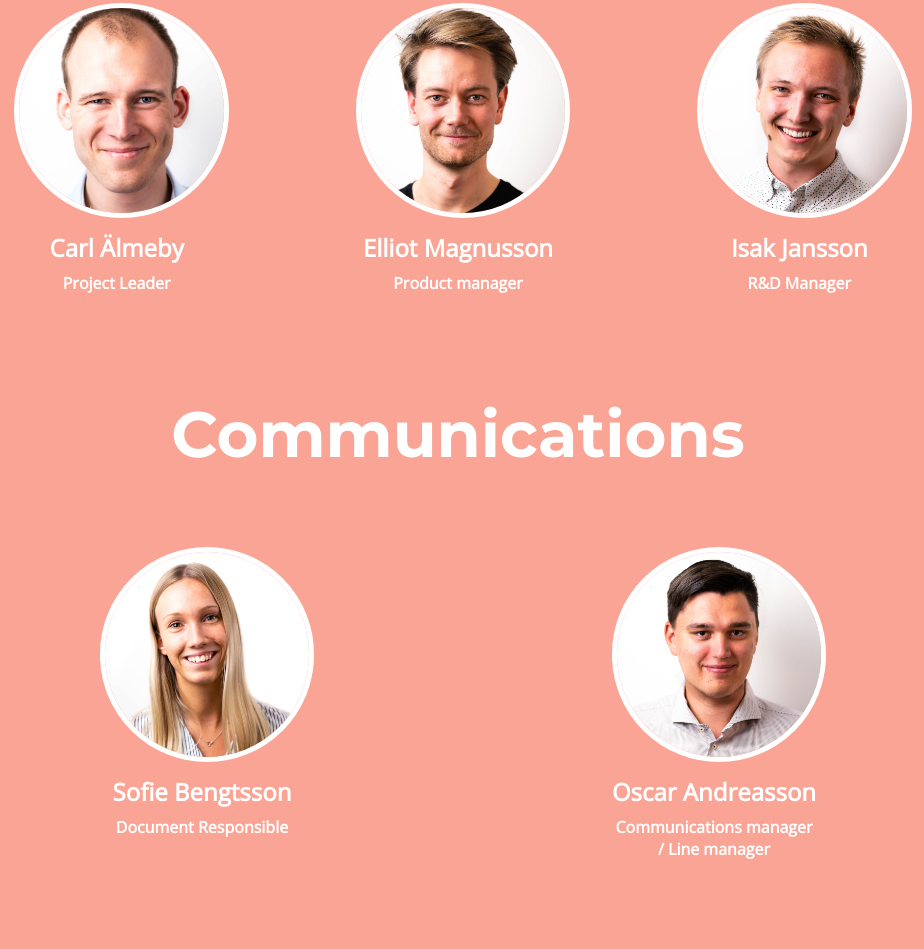
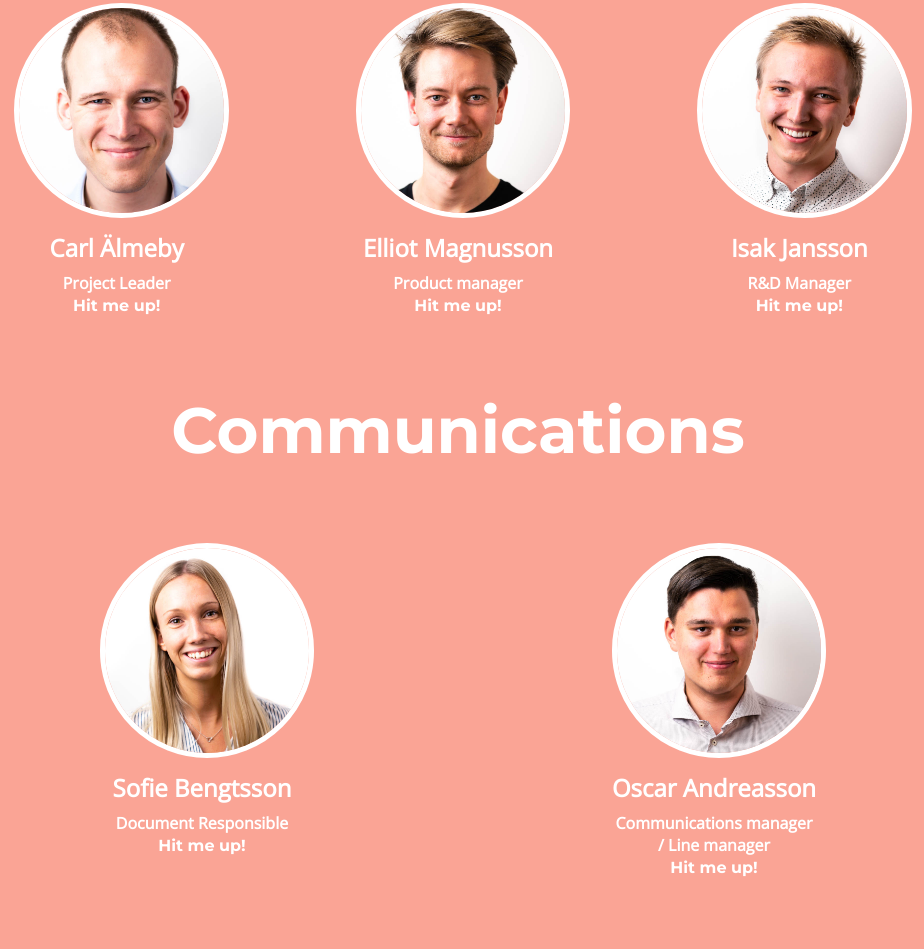
Before and after one commit to pumpumba/pumpumba, a React app: page / in a window 1280 px wide. Shown: the part 3149-4098 px from the top of the page, without its empty margins (182-1106 px from the left). Built offline with nearby package versions, Linux system fonts and the light colour scheme.

Commit message:
mail included in company people

```diff
--- a/src/components/CompanyInfoWrapper.js
+++ b/src/components/CompanyInfoWrapper.js
@@ -9,20 +9,23 @@ class CompanyInfoWrapper extends React.Component {
         const managmentDetails = [
             {
                 name: 'Carl Älmeby',
-                title: 'Project Leader'
+                title: 'Project Leader',
+                mail: 'caral113@student.liu.se'
             },
             {
                 name: 'Elliot Magnusson',
-                title: 'Product manager'
+                title: 'Product manager',
+                mail: 'ellma121@student.liu.se'
             },
             {
                 name: 'Isak Jansson',
-                title: 'R&D Manager'
+                title: 'R&D Manager',
+                mail: 'isaja339@student.liu.se'
             }
         ]
 
         const managmentImages = managmentDetails.map(person => {
-            return <EmployeeImage name={person.name} title={person.title} image={require(`../../images/${person.name.replace(/ /g, '')}.jpg`)} />
+            return <EmployeeImage name={person.name} title={person.title} mail={person.mail} image={require(`../../images/${person.name.replace(/ /g, '')}.jpg`)} />
         })
 
         const communicationDetails = [
@@ -32,22 +35,25 @@ class CompanyInfoWrapper extends React.Component {
             },
             {
                 name: 'Oscar Andreasson',
-                title: 'Communications manager / Line manager'
+                title: 'Communications manager / Line manager',
+                mail: 'oscan887@student.liu.se'
             }
         ]
 
         const communicationImages = communicationDetails.map(person => {
-            return <EmployeeImage name={person.name} title={person.title} image={require(`../../images/${person.name.replace(/ /g, '')}.jpg`)} />
+            return <EmployeeImage name={person.name} title={person.title} mail={person.mail} image={require(`../../images/${person.name.replace(/ /g, '')}.jpg`)} />
         })
 
         const pnSDetails = [
             {
                 name: 'Herman Eklund',
-                title: 'Quality Coordinator'
+                title: 'Quality Coordinator',
+                mail: 'herek750@student.liu.se'
             },
             {
                 name: 'Michelle Hellmark Carrasco',
-                title: 'Lead Analyst'
+                title: 'Lead Analyst',
+                mail: 'micca780@student.liu.se'
             },
             {
                 name: 'Vendela Egondotter',
@@ -63,7 +69,8 @@ class CompanyInfoWrapper extends React.Component {
             },
             {
                 name: 'Katarina Luu',
-                title: 'Deployment Manager'
+                title: 'Deployment Manager',
+                mail: 'katlu116@student.liu.se'
             },
             {
                 name: 'Jesper Hedlund',
@@ -80,7 +87,7 @@ class CompanyInfoWrapper extends React.Component {
         ]
 
         const pnSImages = pnSDetails.map(person => {
-            return <EmployeeImage name={person.name} title={person.title} image={require(`../../images/${person.name.replace(/ /g, '')}.jpg`)} />
+            return <EmployeeImage name={person.name} title={person.title} mail={person.mail} image={require(`../../images/${person.name.replace(/ /g, '')}.jpg`)} />
         })
 
         const rndDetails = [
@@ -90,7 +97,8 @@ class CompanyInfoWrapper extends React.Component {
             },
             {
                 name: 'Elon Brange',
-                title: 'Lead Developer'
+                title: 'Lead Developer',
+                mail: 'elobr959@student.liu.se'
             },
             {
                 name: 'Erik Ståhl',
@@ -122,7 +130,8 @@ class CompanyInfoWrapper extends React.Component {
             },
             {
                 name: 'Jonas Olaussen',
-                title: 'Lead Designer / Lead Front-End'
+                title: 'Lead Designer / Lead Front-End',
+                mail: 'jonol044@student.liu.se'
             },
             {
                 name: 'Linnea Sjögren',
@@ -135,7 +144,7 @@ class CompanyInfoWrapper extends React.Component {
         ]
 
         const rndImages = rndDetails.map(person => {
-            return <EmployeeImage name={person.name} title={person.title} image={require(`../../images/${person.name.replace(/ /g, '')}.jpg`)} />
+            return <EmployeeImage name={person.name} title={person.title} mail={person.mail} image={require(`../../images/${person.name.replace(/ /g, '')}.jpg`)} />
         })
 
         return (
--- a/src/components/EmployeeImage.js
+++ b/src/components/EmployeeImage.js
@@ -7,6 +7,7 @@ const EmployeeImage = (props) => {
             <img src={props.image} />
             <h4>{props.name}</h4>
             <h5>{props.title}</h5>
+            <a href={`mailto:${props.mail}`} target="_top"> Hit me up!</a>
         </div>
     </div>
   )
--- a/src/styles/main.scss
+++ b/src/styles/main.scss
@@ -27,6 +27,24 @@ h3 {
 
 }
 
+h5 {
+    margin-bottom: 0;
+}
+
+a {
+  color: white;
+  font-family: 'Montserrat', sans-serif;
+  text-decoration: none;
+  transition: all 1s;
+  @media screen and (max-width: $break-small) {
+    display: block;
+  }
+
+  &:hover{
+    color: $activeLink;
+  }
+}
+
 p {
     font-size: 1.25em;
     max-width: 768px;
```
Also changed, not shown: 1 other file.
